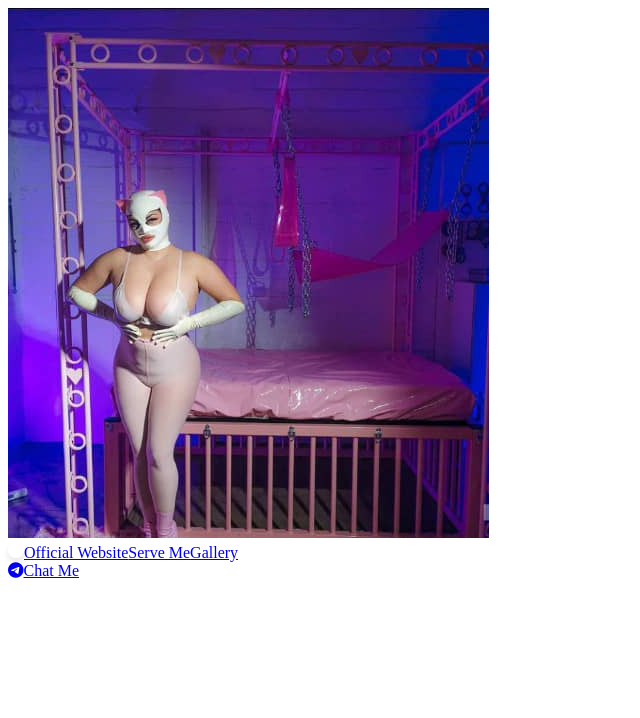
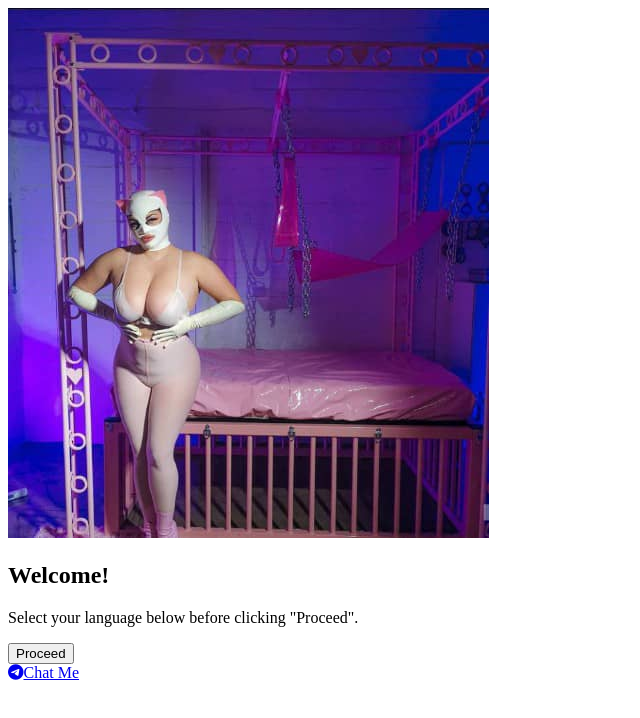
Before and after one commit to Whitehead549/bdms, a React (Create React App) app: page /#/ in a window 1280 px wide. Shown: the top 718 px of the page, without its empty margins (0-640 px from the left). Built offline with nearby package versions, Linux system fonts and the light colour scheme; the HTML template or start-up script is replaced by a standard one.

Commit message:
first commit

```diff
--- a/public/index.html
+++ b/public/index.html
@@ -21,33 +21,6 @@
 
     <link href="https://fonts.googleapis.com/css2?family=Inter:wght@400;600;700&family=Roboto:wght@500;700&display=swap" rel="stylesheet" />
 
-    <style>
-      .goog-te-gadget {
-        display: flex;
-        align-items: center;
-        gap: 5px;
-        justify-content: center;
-        font-family: 'Inter', sans-serif;
-        font-size: 12px;
-        color: #ffffff;
-        height:32px;
-        width:auto;
-      }
-      .goog-logo-link {
-        display: inline-flex;
-        align-items: center;
-        gap: 5px;
-        text-decoration: none;
-      }
-      .goog-logo-link img {
-        width: 14px;
-        height: auto;
-        vertical-align: middle;
-      }
-      .goog-te-gadget span {
-        display: none;
-      }
-    </style>
 
     <script type="text/javascript">
       function googleTranslateElementInit() {
--- a/src/components/Translate.jsx
+++ b/src/components/Translate.jsx
@@ -15,26 +15,10 @@ const Translate = () => {
     addTranslateScript();
   }, []);
 
-  const containerStyle = {
-    position: 'relative',
-    zIndex: 50,
-    display: 'inline-block',
-    padding: '8px',
-    backgroundColor: 'rgba(255, 255, 255, 0.8)',
-    borderRadius: '32px', // Rounded corners
-    boxShadow: '0 4px 6px rgba(0, 0, 0, 0.1)', // Subtle shadow
-  };
-
-  const widgetStyle = {
-    width: '100%',
-    textAlign: 'center',
-  };
-
   return (
-    <div style={containerStyle}>
-      <div id="google_translate_element" style={widgetStyle}></div>
+    <div className="relative z-50 inline-block p-2 bg-gray-50 rounded shadow-lg">
+      <div id="google_translate_element" className="w-full"></div>
     </div>
   );
 };
-
 export default Translate;
--- a/src/pages/Welcome.jsx
+++ b/src/pages/Welcome.jsx
@@ -8,6 +8,7 @@ import Translate from "../components/Translate";
 const Welcome = () => {
   const images = [image1, image2, image3];
   const [currentImage, setCurrentImage] = useState(0);
+  const [showPopup, setShowPopup] = useState(true); // State to control Translate popup
   const location = useLocation(); // Get current route location
 
   // Reload on initial visit
@@ -39,6 +40,10 @@ const Welcome = () => {
     return () => clearInterval(interval);
   }, []);
 
+  const handleProceed = () => {
+    setShowPopup(false); // Hide popup on proceed
+  };
+
   return (
     <div
       id="hero-section"
@@ -54,11 +59,26 @@ const Welcome = () => {
         />
       </div>
 
-      {/* Buttons and Social Media Icons */}
+      {/* Translate Popup */}
+      {showPopup && (
+        <div className="fixed inset-0 flex items-center justify-center bg-gray-900 bg-opacity-95 z-50">
+          <div className="bg-gray-50 p-6 rounded-lg shadow-lg max-w-xs w-full text-center">
+            <h2 className="text-xl font-semibold text-gray-800 mb-4">Welcome!</h2>
+            <p className="text-gray-600 mb-4">Select your language below before clicking "Proceed".</p>
+            <Translate />
+            <button
+              onClick={handleProceed}
+              className="mt-4 w-full bg-pink-600 text-white font-semibold py-2 rounded-full hover:bg-pink-500 transition duration-200"
+            >
+              Proceed
+            </button>
+          </div>
+        </div>
+      )}
+
+      {/* Buttons and Social Media Icons (Only Show If Popup is Dismissed) */}
+      {!showPopup && (
         <div className="relative z-10 flex h-full flex-col items-center justify-center space-y-8">
-        {/* Translator */}
-        <Translate />
-
           <Link
             to="/home"
             className="w-64 h-16 flex items-center justify-center text-lg font-semibold text-white border border-white rounded-full bg-transparent hover:bg-white hover:text-black transition-all duration-300 shadow-lg hover:shadow-xl"
@@ -78,6 +98,7 @@ const Welcome = () => {
             Gallery
           </Link>
         </div>
+      )}
     </div>
   );
 };
```
Also changed, not shown: 10 other files (tests, documents, lock files or other folders). Lines whose indentation alone changed are shown as unchanged.
